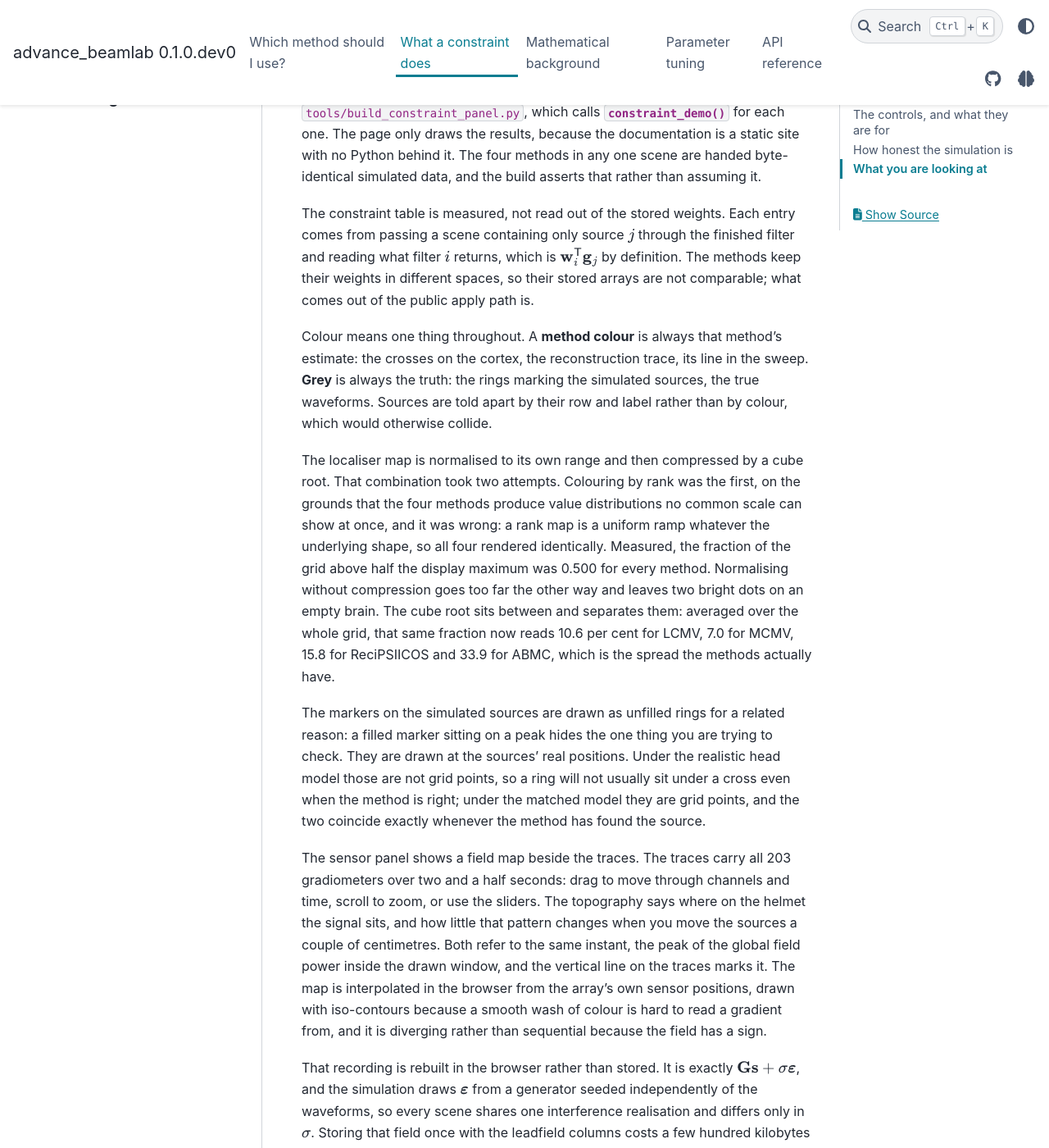
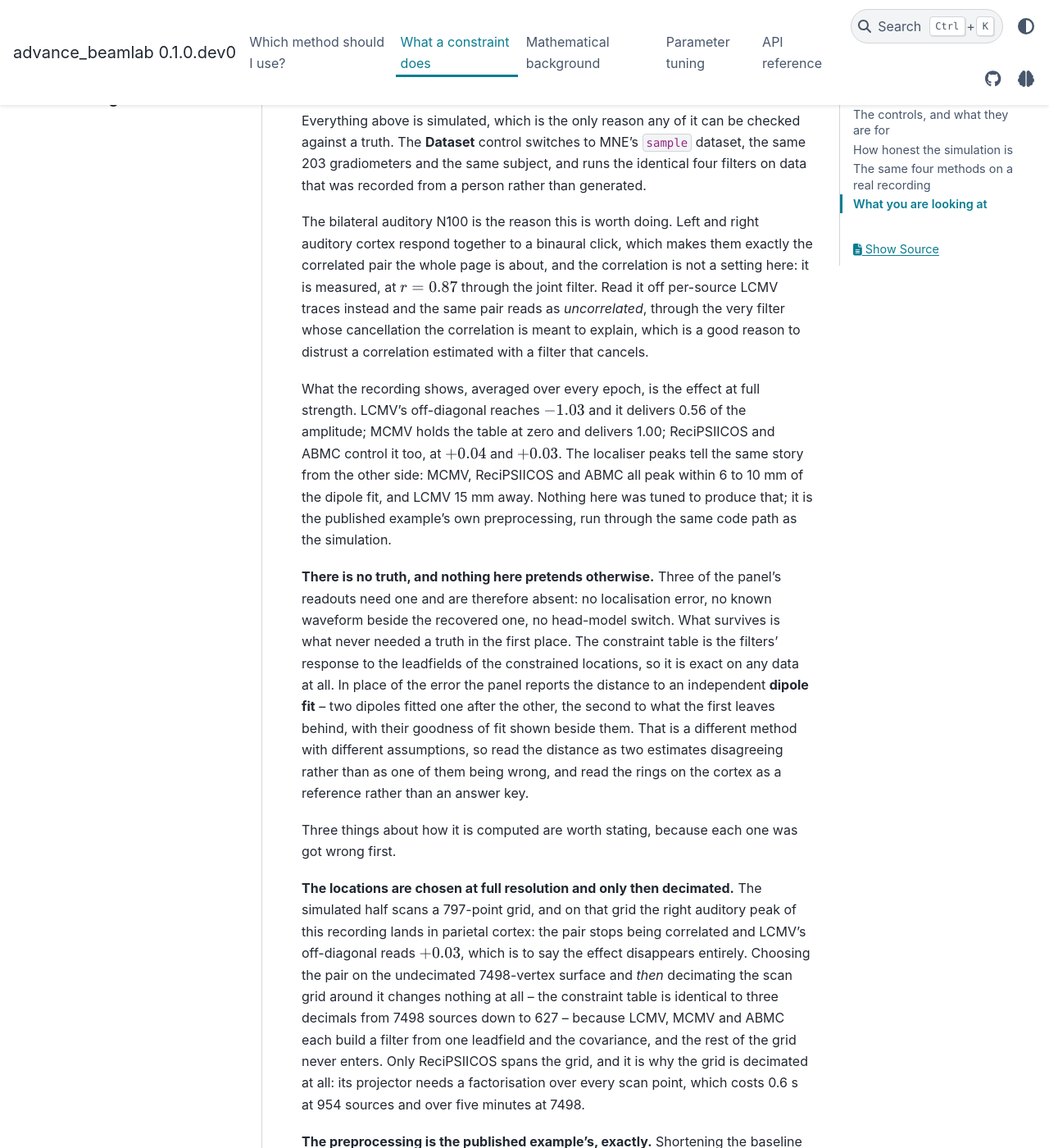
Before and after one commit to Sepehrshirani/advance_beamlab, a Sphinx documentation site: the page built from doc/panel.rst, in a window 1280 px wide and 1400 px high, scrolled down 6520 px. Shown: the whole window at 82% size. Built offline with Sphinx 7.4.7 and the PyData theme 0.15.4, drawn with Linux system fonts in a browser that asks for light colours; pages that are not in the unit, such as notebooks, are missing from menus; a script that is not in the unit is left out; some of the changed text lies outside the part shown.

Commit message:
Describe what the recording shows, and what it cannot
The bilateral auditory N100 is the correlated pair this page is about, and on a
real recording the effect is unmistakable: LCMV's off-diagonal reaches -1.03 and
it delivers 0.56 of the amplitude, where the other three hold the table and
deliver about 1.00. The trials control makes the same point the simulation does,
now on real epochs -- averaging makes the cancellation worse, because noise was
the only thing preventing the filter from performing it. The visual conditions
fail in the other direction, with a positive off-diagonal that adds the
neighbour instead of subtracting it.

State plainly what is missing and why: no localisation error, no known waveform,
no head-model switch, because none of them exists without a truth. Record the
three computational decisions that the result depends on, each with the number
it would have produced if taken the other way.

```diff
--- a/doc/panel.rst
+++ b/doc/panel.rst
@@ -265,6 +265,89 @@ changes the source placement and nothing else. Read the realistic errors as a
 lower bound even so: the head model is still exact, the coregistration is still
 perfect, and the noise is still stationary.
 
+The same four methods on a real recording
+-----------------------------------------
+
+Everything above is simulated, which is the only reason any of it can be checked
+against a truth. The **Dataset** control switches to MNE's ``sample`` dataset,
+the same 203 gradiometers and the same subject, and runs the identical four
+filters on data that was recorded from a person rather than generated.
+
+The bilateral auditory N100 is the reason this is worth doing. Left and right
+auditory cortex respond together to a binaural click, which makes them exactly
+the correlated pair the whole page is about, and the correlation is not a
+setting here: it is measured, at :math:`r = 0.87` through the joint filter. Read
+it off per-source LCMV traces instead and the same pair reads as *uncorrelated*,
+through the very filter whose cancellation the correlation is meant to explain,
+which is a good reason to distrust a correlation estimated with a filter that
+cancels.
+
+What the recording shows, averaged over every epoch, is the effect at full
+strength. LCMV's off-diagonal reaches :math:`-1.03` and it delivers 0.56 of the
+amplitude; MCMV holds the table at zero and delivers 1.00; ReciPSIICOS and ABMC
+control it too, at :math:`+0.04` and :math:`+0.03`. The localiser peaks tell the
+same story from the other side: MCMV, ReciPSIICOS and ABMC all peak within
+6 to 10 mm of the dipole fit, and LCMV 15 mm away. Nothing here was tuned to
+produce that; it is the published example's own preprocessing, run through the
+same code path as the simulation.
+
+**There is no truth, and nothing here pretends otherwise.** Three of the panel's
+readouts need one and are therefore absent: no localisation error, no known
+waveform beside the recovered one, no head-model switch. What survives is what
+never needed a truth in the first place. The constraint table is the filters'
+response to the leadfields of the constrained locations, so it is exact on any
+data at all. In place of the error the panel reports the distance to an
+independent **dipole fit** -- two dipoles fitted one after the other, the second
+to what the first leaves behind, with their goodness of fit shown beside them.
+That is a different method with different assumptions, so read the distance as
+two estimates disagreeing rather than as one of them being wrong, and read the
+rings on the cortex as a reference rather than an answer key.
+
+Three things about how it is computed are worth stating, because each one was
+got wrong first.
+
+**The locations are chosen at full resolution and only then decimated.** The
+simulated half scans a 797-point grid, and on that grid the right auditory peak
+of this recording lands in parietal cortex: the pair stops being correlated and
+LCMV's off-diagonal reads :math:`+0.03`, which is to say the effect disappears
+entirely. Choosing the pair on the undecimated 7498-vertex surface and *then*
+decimating the scan grid around it changes nothing at all -- the constraint
+table is identical to three decimals from 7498 sources down to 627 -- because
+LCMV, MCMV and ABMC each build a filter from one leadfield and the covariance,
+and the rest of the grid never enters. Only ReciPSIICOS spans the grid, and it
+is why the grid is decimated at all: its projector needs a factorisation over
+every scan point, which costs 0.6 s at 954 sources and over five minutes at
+7498.
+
+**The preprocessing is the published example's, exactly.** Shortening the
+baseline and adding amplitude rejection seems harmless and is not: it moved the
+right-hemisphere peak to a different vertex and LCMV's off-diagonal fell from
+:math:`-1.03` to :math:`-0.15`. The cancellation is a property of the pair that
+gets selected, so the analysis that selects it has to be one whose result is
+already on the record.
+
+**One noise covariance is pooled over every epoch in the session** rather than
+estimated per scene. That is the better estimate and standard practice, and it
+is also what makes a single ReciPSIICOS rank legitimate: the covariance sets the
+whitener, the whitener sets :math:`q`, and the rank is drawn out of
+:math:`q^2`. Per-scene estimation would give every scene its own :math:`q` and a
+precomputed rank would quietly mean something different in each one.
+
+The **trials averaged** control is real here in a way it cannot be in the
+simulation: it averages that many actual epochs. Watch it with LCMV selected.
+At one trial the off-diagonal is :math:`-0.52` and the filter delivers 0.82; by
+145 trials the off-diagonal has reached :math:`-1.03` and the delivered
+amplitude has fallen to 0.56. More data makes the cancellation *worse*, for the
+same reason it does in the simulation: the cancellation is a property of the
+clean covariance, and noise was the only thing preventing the filter from
+performing it.
+
+The **visual** conditions are there as a control, and they behave differently
+rather than identically. The two visual sources sit 3.8 cm apart against the
+auditory pair's 11.2 cm, and LCMV's off-diagonal comes out *positive*, around
+:math:`+0.47`: the neighbour is added rather than subtracted. It is the same
+failure to control the off-diagonal, in the other direction.
+
 What you are looking at
 -----------------------
 
```
